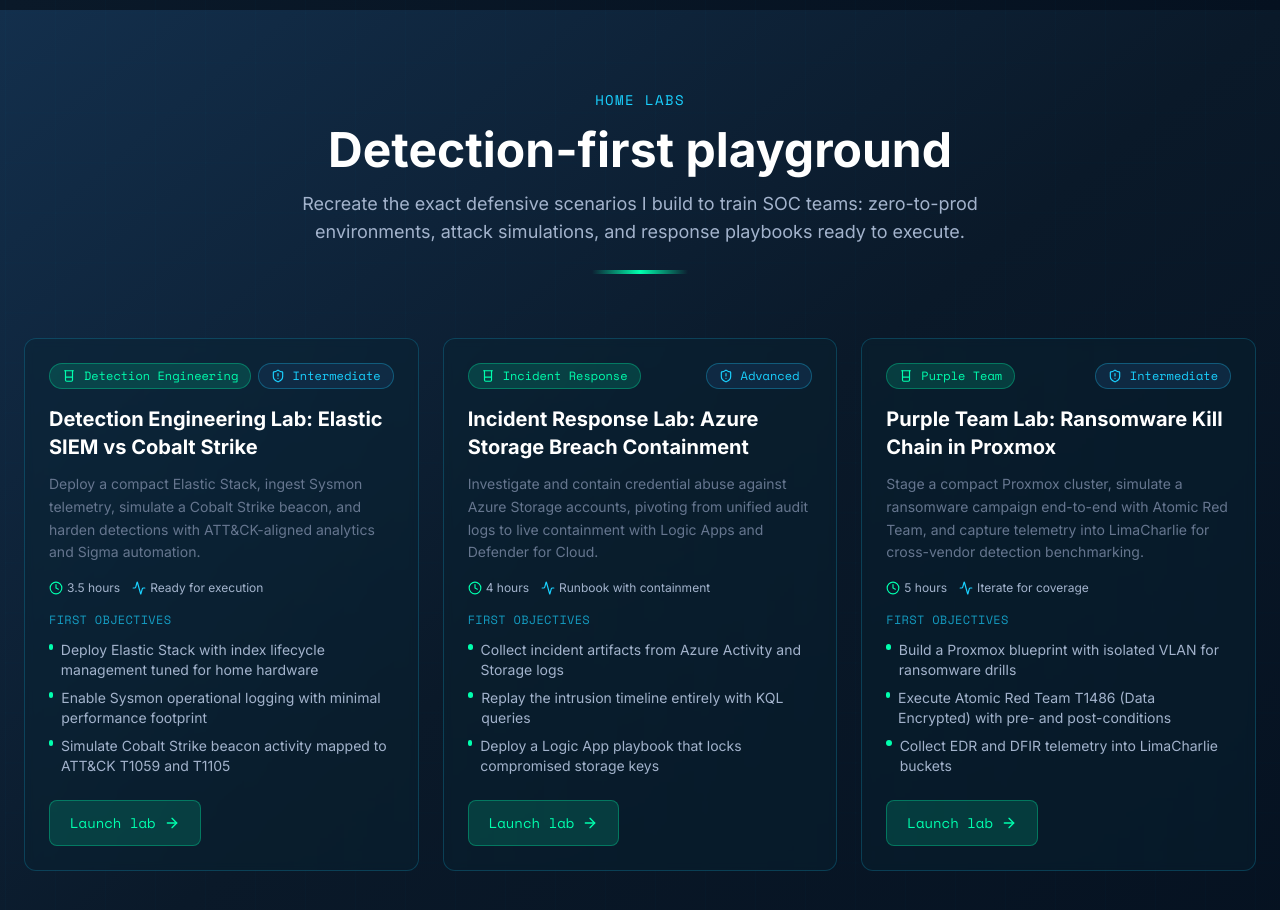
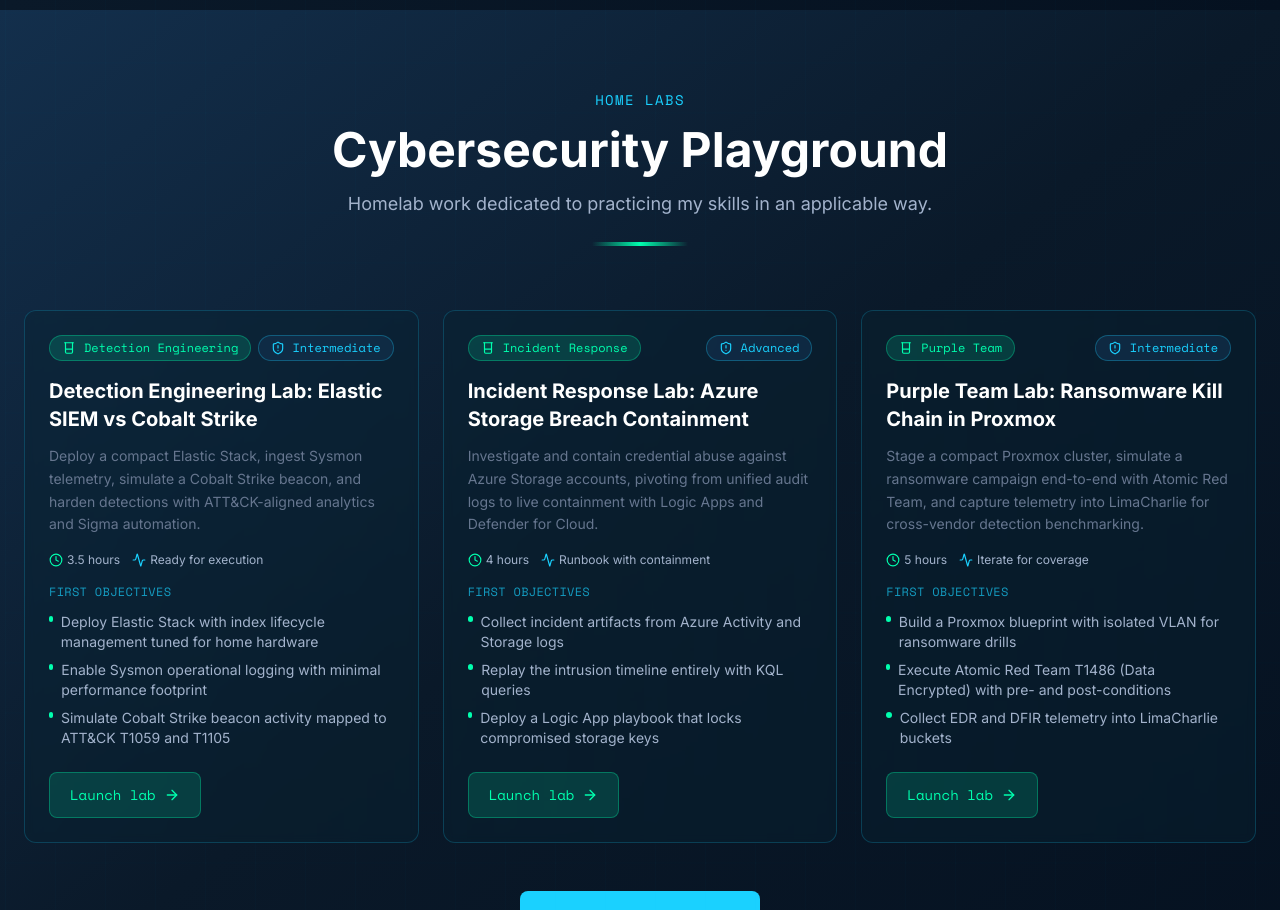
Before and after one commit to haydenmurphey/haydenmurphey, a Next.js app: page / in a window 1280 px wide. Shown: the part 2620-3530 px from the top of the page. Built offline with nearby package versions, Linux system fonts and the light colour scheme.

Commit message:
updated homelab header

```diff
--- a/src/components/home/HomelabPreviewClient.tsx
+++ b/src/components/home/HomelabPreviewClient.tsx
@@ -113,10 +113,10 @@
             HOME LABS
           </m.p>
           <h2 id="homelabs-heading" className="text-4xl md:text-5xl font-bold text-white mb-4">
-            Detection-first playground
+            Cybersecurity Playground
           </h2>
           <p className="text-cyber-gray-light text-lg max-w-3xl mx-auto">
-            Recreate the exact defensive scenarios I build to train SOC teams: zero-to-prod environments, attack simulations, and response playbooks ready to execute.
+            Homelab work dedicated to practicing my skills in an applicable way.
           </p>
           <m.div
             initial={{ scaleX: 0 }}
```
